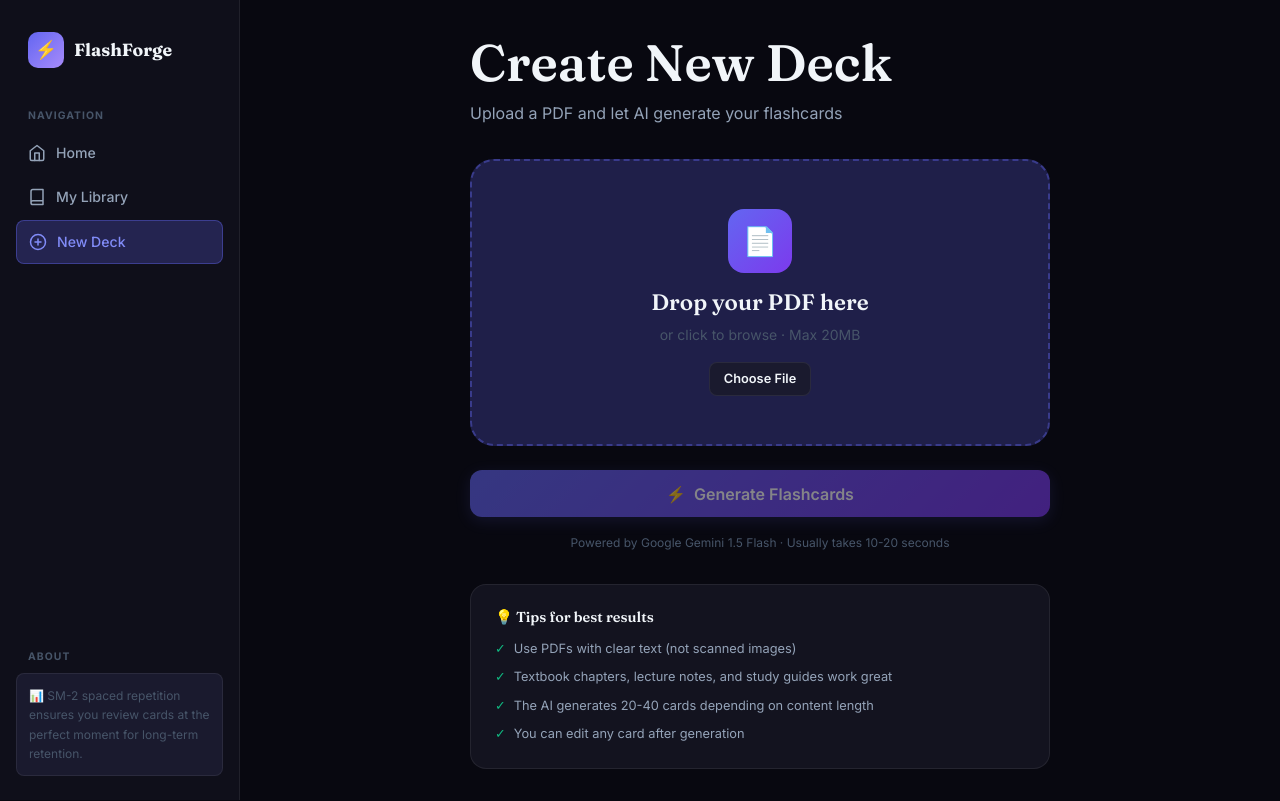
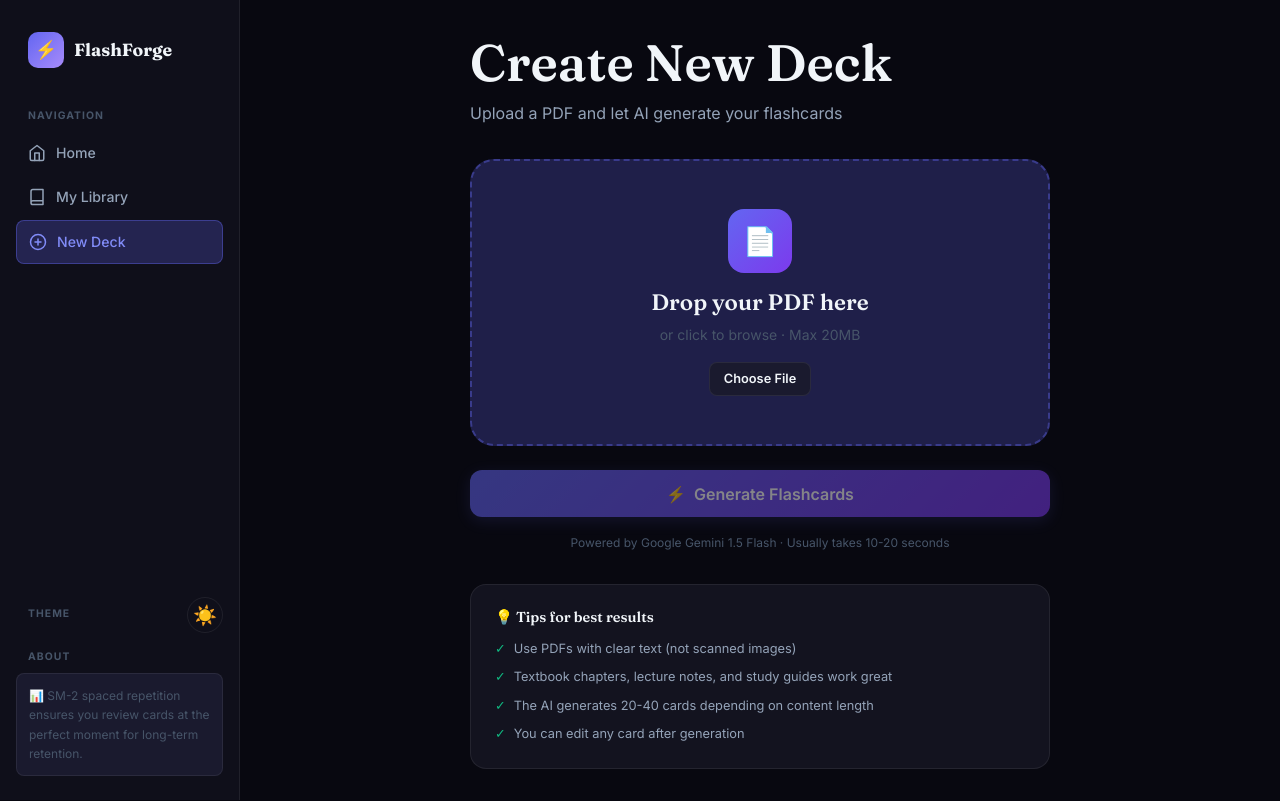
Before and after one commit to abhishek-si-ngh/ai-flashcard-engine, a Next.js app: page /upload in a window 1280 px wide. Built offline with nearby package versions, Linux system fonts and the light colour scheme.

Commit message:
Add Light/Dark mode toggle with theme persistence

```diff
--- a/app/globals.css
+++ b/app/globals.css
@@ -33,6 +33,27 @@
 
   --transition: 0.2s cubic-bezier(0.4,0,0.2,1);
   --transition-slow: 0.4s cubic-bezier(0.4,0,0.2,1);
+}
+
+[data-theme="light"] {
+  --bg-base: #f8fafc;
+  --bg-surface: #ffffff;
+  --bg-card: #ffffff;
+  --bg-elevated: #f1f5f9;
+  --border: rgba(0,0,0,0.08);
+  --border-accent: rgba(99,102,241,0.2);
+
+  --accent: #4f46e5;
+  --accent-light: #6366f1;
+  --accent-glow: rgba(79,70,229,0.1);
+
+  --text-primary: #0f172a;
+  --text-secondary: #475569;
+  --text-muted: #64748b;
+
+  --shadow-sm: 0 1px 2px rgba(0,0,0,0.05);
+  --shadow-md: 0 4px 6px -1px rgba(0,0,0,0.1), 0 2px 4px -1px rgba(0,0,0,0.06);
+  --shadow-lg: 0 10px 15px -3px rgba(0,0,0,0.1), 0 4px 6px -2px rgba(0,0,0,0.05);
 }
 
 *, *::before, *::after { box-sizing: border-box; margin: 0; padding: 0; }
--- a/app/page.tsx
+++ b/app/page.tsx
@@ -2,6 +2,7 @@ import Link from "next/link";
 import { prisma } from "@/lib/prisma";
 import { auth } from "@/auth";
 import { AuthButton } from "@/components/AuthButton";
+import { ThemeToggle } from "@/components/ThemeToggle";
 import { Prisma } from "@prisma/client";
 
 async function getStats(userId?: string) {
@@ -42,6 +43,7 @@ export default async function HomePage() {
             <span className="logo-text">FlashForge</span>
           </div>
           <div style={{ display: "flex", gap: "1rem", alignItems: "center" }}>
+            <ThemeToggle />
             {session && <Link href="/library" className="btn btn-ghost btn-sm">My Library</Link>}
             {session && <Link href="/upload" className="btn btn-primary btn-sm">Upload PDF</Link>}
             <AuthButton />
--- a/components/Sidebar.tsx
+++ b/components/Sidebar.tsx
@@ -1,6 +1,7 @@
 "use client";
 import Link from "next/link";
 import { usePathname } from "next/navigation";
+import { ThemeToggle } from "./ThemeToggle";
 
 export default function Sidebar() {
   const pathname = usePathname();
@@ -33,6 +34,10 @@ export default function Sidebar() {
       </nav>
 
       <div style={{ marginTop: "auto" }}>
+        <div style={{ display: "flex", justifyContent: "space-between", alignItems: "center", marginBottom: "1rem" }}>
+          <div className="nav-label" style={{ marginBottom: 0 }}>Theme</div>
+          <ThemeToggle />
+        </div>
         <div className="nav-label">About</div>
         <div style={{ padding: "0.75rem", background: "var(--bg-elevated)", borderRadius: "var(--radius-sm)", border: "1px solid var(--border)" }}>
           <p style={{ fontSize: "0.75rem", color: "var(--text-muted)", lineHeight: 1.6 }}>
--- /dev/null
+++ b/components/ThemeToggle.tsx
@@ -0,0 +1,42 @@
+"use client";
+
+import { useEffect, useState } from "react";
+
+export function ThemeToggle() {
+  const [theme, setTheme] = useState<"dark" | "light">("dark");
+
+  useEffect(() => {
+    const savedTheme = localStorage.getItem("theme") as "dark" | "light" | null;
+    if (savedTheme) {
+      setTheme(savedTheme);
+      document.documentElement.setAttribute("data-theme", savedTheme);
+    }
+  }, []);
+
+  const toggleTheme = () => {
+    const newTheme = theme === "dark" ? "light" : "dark";
+    setTheme(newTheme);
+    document.documentElement.setAttribute("data-theme", newTheme);
+    localStorage.setItem("theme", newTheme);
+  };
+
+  return (
+    <button
+      onClick={toggleTheme}
+      className="btn btn-ghost btn-sm"
+      style={{
+        width: "36px",
+        height: "36px",
+        padding: 0,
+        display: "flex",
+        alignItems: "center",
+        justifyContent: "center",
+        fontSize: "1.2rem",
+        borderRadius: "50%"
+      }}
+      title={theme === "dark" ? "Switch to Light Mode" : "Switch to Dark Mode"}
+    >
+      {theme === "dark" ? "☀️" : "🌙"}
+    </button>
+  );
+}
```
